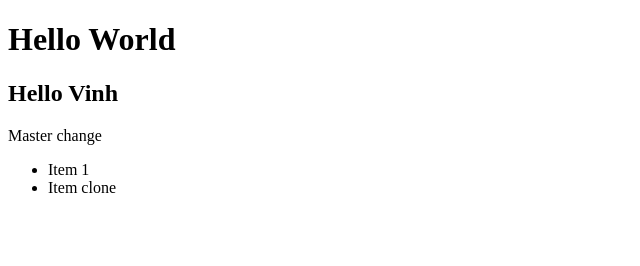
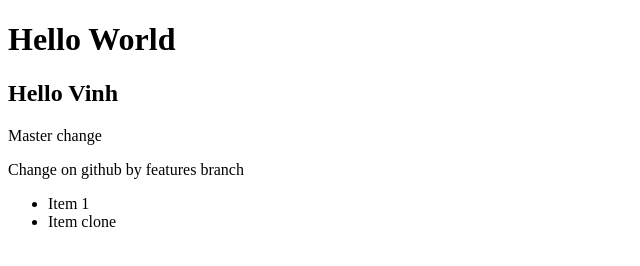
Before and after one commit to vinbuddy/Git-Demo, a plain HTML site: page index.html in a window 1280 px wide. Shown: the whole page, without its empty margins (0-640 px from the left). Drawn offline with Linux system fonts and the light colour scheme.

Commit message:
Add p tag from features

```diff
--- a/index.html
+++ b/index.html
@@ -12,6 +12,7 @@
     <h2>Hello Vinh</h2>
 
     <p>Master change</p>
+    <p>Change on github by features branch</p>
 
     <ul>
         <li>Item 1</li>
```
